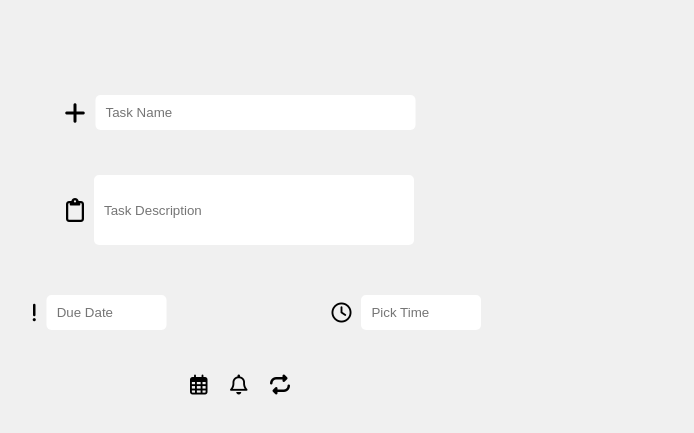
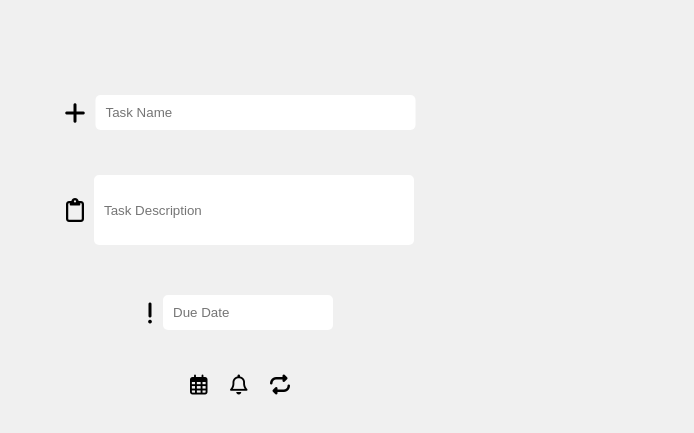
Before and after one commit to Ayanda-Radebe/to-do, a website: page index.html in a window 1280 px wide. Shown: the part 145-578 px from the top of the page, without its empty margins (80-774 px from the left). Drawn offline with nearby package versions, Linux system fonts and the light colour scheme.

Commit message:
positioned icons proper

```diff
--- a/index.html
+++ b/index.html
@@ -37,10 +37,10 @@
       <input type="text" id="selected-date" placeholder="Due Date" readonly />
     </div>
 
-    <div class="time-selected">
+    <!-- <div class="time-selected">
         <i class="fa-regular fa-clock"></i>
       <input type="text" id="selected-time" placeholder="Pick Time" readonly />
-    </div>
+    </div>-->
 
     <div class="task-options">
       <i class="fa-regular fa-calendar-days" id="calendar-icon"></i>
--- a/styles.css
+++ b/styles.css
@@ -83,25 +83,27 @@ h1 {
     padding: 10px;
     border: none;
     border-radius: 5px;
-    width: 100px;
+    width: 150px;
 }
 
-.date-selected{
+.date-selected {
     position: absolute;
     top: 55%;
-    left: 14%;
+    left: 25%;
     transform: translate(-50%, 0);
     display: flex;
     align-items: center;
 }
 
 .date-selected i{
-    font-size: 20px;
+    font-size: 24px;
     margin-right: 10px;
     cursor: pointer;
 }
 
-#selected-time {
+
+
+/* #selected-time {
     padding: 10px;
     border: none;
     border-radius: 5px;
@@ -121,7 +123,7 @@ h1 {
     font-size: 20px;
     margin-right: 10px;
     cursor: pointer;
-}
+}*/
 
 
 
```
